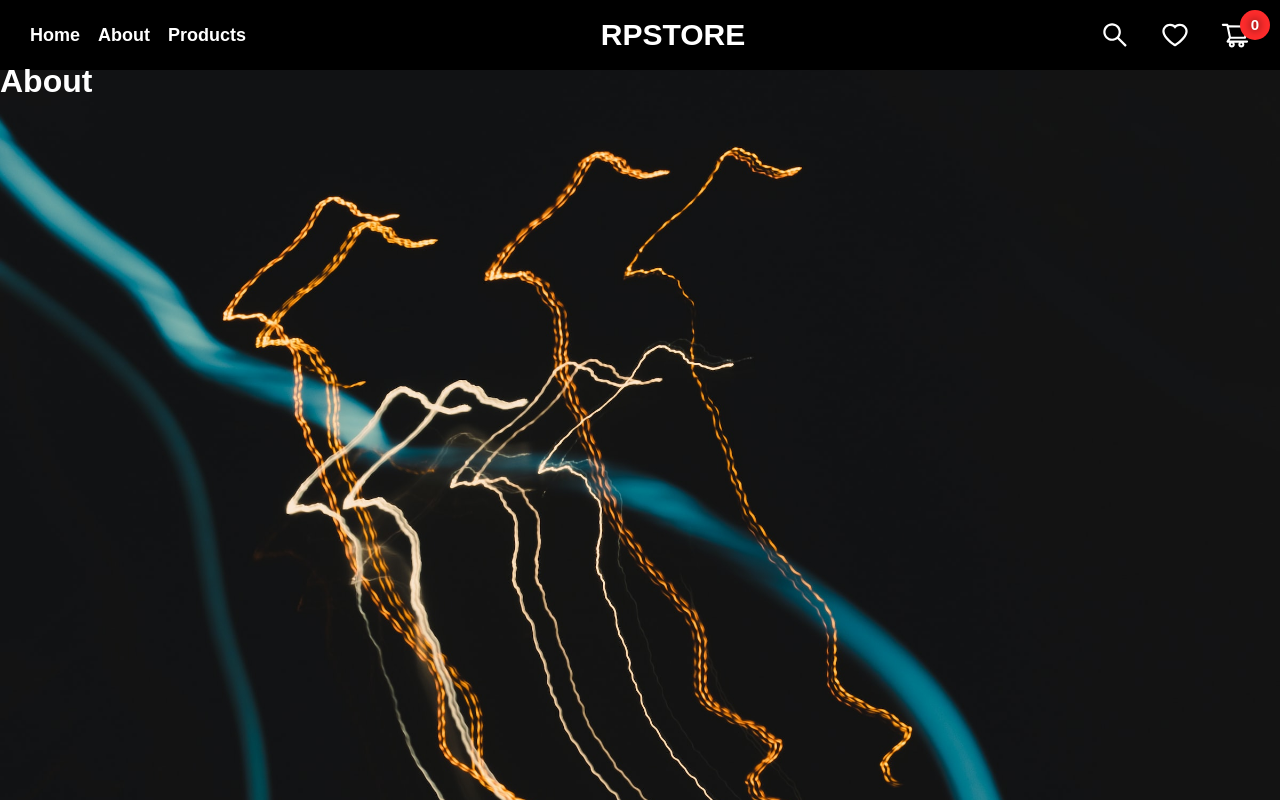
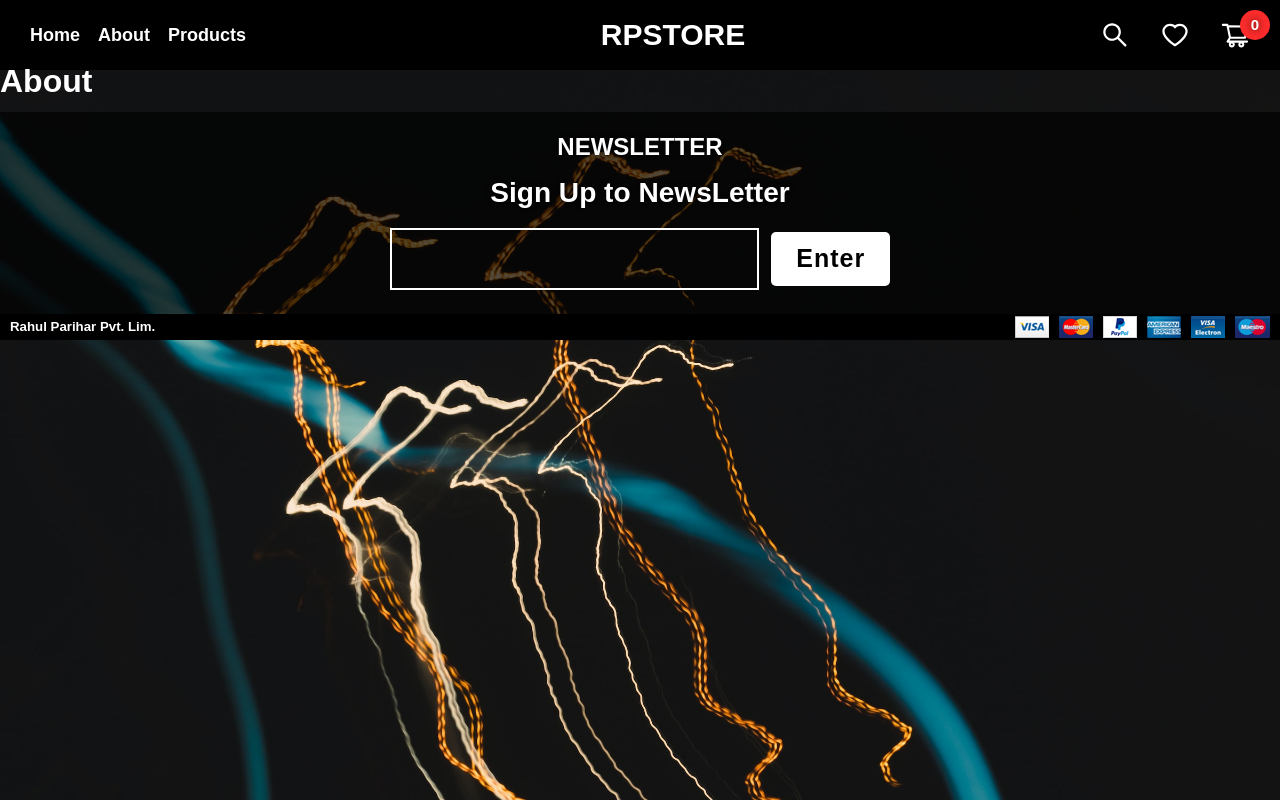
Before and after one commit to rahul72parihar/OdinEcommerce, a React (Vite) app: page /about in a window 1280 px wide. Built offline with nearby package versions, Linux system fonts and the light colour scheme.

Commit message:
added footer section

```diff
--- a/src/App.tsx
+++ b/src/App.tsx
@@ -2,6 +2,7 @@ import "./App.css";
 
 import { BrowserRouter, Route, Routes } from "react-router-dom";
 import About from "./Components/About/About";
+import Footer from "./Components/Footer/Footer";
 import Header from "./Components/Header/Header";
 import Home from "./Components/Homepage/Home";
 import Product from "./Components/Product/Product";
@@ -15,6 +16,7 @@ function App() {
           <Route path="/products" element={<Product />} />
           <Route path="/about" element={<About />} />
         </Routes>
+        <Footer />
       </BrowserRouter>
     </>
   );
--- /dev/null
+++ b/src/Components/Footer/Footer.css
@@ -0,0 +1,81 @@
+/* NEWSLETTER */
+.letter {
+  font-size: 0.8em;
+  width: 100%;
+  display: flex;
+  flex-direction: column;
+  align-items: center;
+  gap: 1em;
+  background-color: rgba(0, 0, 0, 0.678);
+  padding: 1em 1em;
+  font-weight: bold;
+  text-shadow: 0px 0px 5px #000;
+  margin-top: 20px;
+}
+.email {
+  width: 100%;
+  display: flex;
+  align-items: center;
+  gap: 0.5em;
+  justify-content: center;
+}
+.email > input {
+  height: 30px;
+  background-color: transparent;
+  outline: none;
+  border: 2px solid white;
+  color: white;
+  width: 50%;
+  padding: 1em 0.5em;
+}
+.email > button {
+  font-family: "Cabin", sans-serif;
+  padding: 0.5em 1em;
+  font-size: 15px;
+  font-weight: bold;
+  height: 100%;
+  border: none;
+  color: black;
+  background-color: rgb(255, 255, 255);
+  transition: 0.5s;
+  border-radius: 5px;
+}
+.email > button:hover {
+  color: white;
+  background-color: black;
+}
+@media (min-width: 700px) {
+  .letter {
+    font-size: 1.5em;
+  }
+  .email > input {
+    width: 30%;
+    height: 45px;
+    font-size: 1.2em;
+  }
+  .email > button {
+    font-size: 25px;
+  }
+}
+/* FOOTER */
+.footer {
+  bottom: 0;
+  width: 100%;
+  font-size: 0.5em;
+  background-color: black;
+  display: flex;
+  align-items: flex-end;
+  justify-content: space-between;
+  padding: 2px 10px;
+}
+.footer > img {
+  display: none;
+}
+@media (min-width: 700px) {
+  .footer {
+    font-size: 1em;
+  }
+  .footer > img {
+    display: inline-block;
+  }
+}
--- /dev/null
+++ b/src/Components/Footer/Footer.tsx
@@ -0,0 +1,22 @@
+import PaymentImage from "../../assets/payments.png";
+import "./Footer.css";
+const Footer = () => {
+  return (
+    <>
+      <div className="letter">
+        <h4>NEWSLETTER</h4>
+        <h3>Sign Up to NewsLetter</h3>
+        <div className="email">
+          <input type="email" />
+          <button>Enter</button>
+        </div>
+      </div>
+      <div className="footer">
+        <h5>Rahul Parihar Pvt. Lim.</h5>
+        <img src={PaymentImage} alt="payment image" />
+      </div>
+    </>
+  );
+};
+
+export default Footer;
```
Also changed, not shown: src/assets/payments.png (added).
